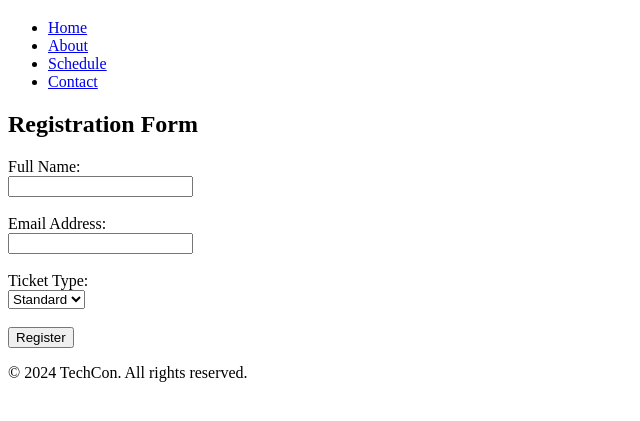
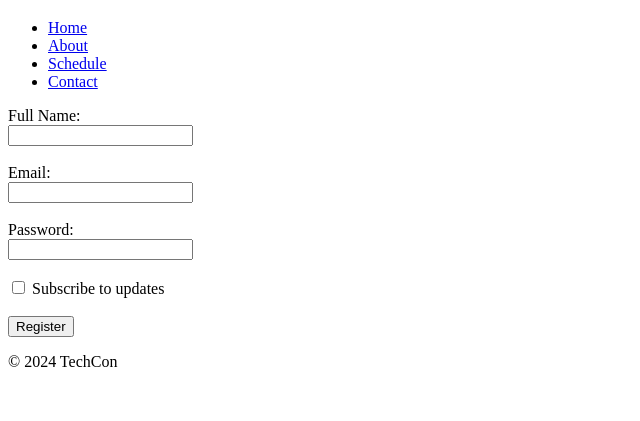
Before and after one commit to RubyTater/TechCon_HTML, a plain HTML site: page techcon_website/register.html in a window 1280 px wide. Shown: the part 61-482 px from the top of the page, without its empty margins (0-640 px from the left). Drawn offline with Linux system fonts and the light colour scheme.

Commit message:
Update register.html with password, checkbox, and submit button

```diff
--- a/techcon_website/register.html
+++ b/techcon_website/register.html
@@ -2,7 +2,7 @@
 <html lang="en">
 <head>
   <meta charset="utf-8">
-    <title>Register for TechCon 2024</title>
+  <title>Register - TechCon 2024</title>
 </head>
 <body>
   <header>
@@ -18,29 +18,27 @@
   </header>
 
   <main>
-      <section>
-        <h2>Registration Form</h2>
     <form action="#" method="post">
-          <label for="name">Full Name:</label><br>
-          <input type="text" id="name" name="name" required><br><br>
+      <label for="fullname">Full Name:</label><br>
+      <input type="text" id="fullname" name="fullname" required><br><br>
 
-          <label for="email">Email Address:</label><br>
+      <label for="email">Email:</label><br>
       <input type="email" id="email" name="email" required><br><br>
 
-          <label for="ticket">Ticket Type:</label><br>
-          <select id="ticket" name="ticket">
-            <option value="standard">Standard</option>
-            <option value="vip">VIP</option>
-            <option value="student">Student</option>
-          </select><br><br>
+      <label for="password">Password:</label><br>
+      <input type="password" id="password" name="password" required><br><br>
 
-          <input type="submit" value="Register">
+      <label>
+        <input type="checkbox" name="subscribe">
+        Subscribe to updates
+      </label><br><br>
+
+      <button type="submit">Register</button>
     </form>
-      </section>
   </main>
 
   <footer>
-      <p>&copy; 2024 TechCon. All rights reserved.</p>
+    <p>&copy; 2024 TechCon</p>
   </footer>
 </body>
 </html>
```
Lines whose indentation alone changed are shown as unchanged.
